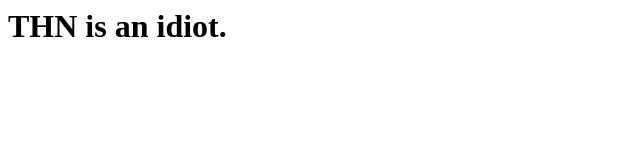
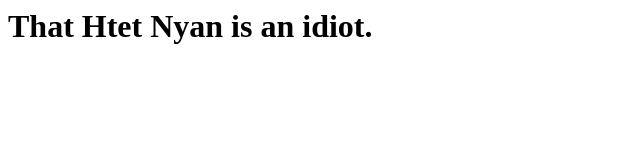
Before and after one commit to thar-htet-nyan/LOLTEST, a plain HTML site: page index.html in a window 1280 px wide. Shown: the whole page, without its empty margins (0-640 px from the left). Drawn offline with Linux system fonts and the light colour scheme.

Commit message:
Update index.html
name changed

```diff
--- a/index.html
+++ b/index.html
@@ -1 +1 @@
-<h1>THN is an idiot.</h1>
+<h1>That Htet Nyan is an idiot.</h1>
```
